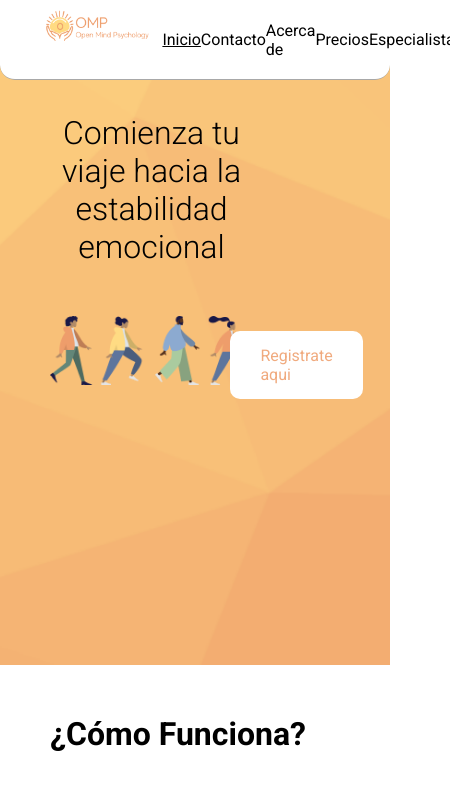
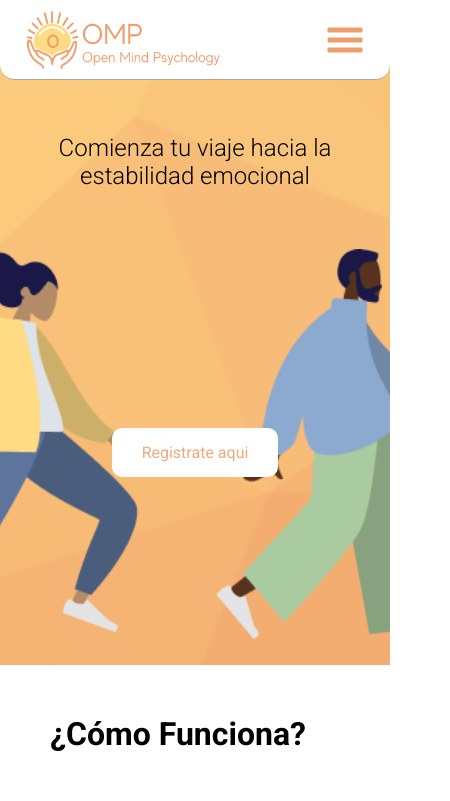
Before and after one commit to sabucds/Open-Mind-Psychology, a React (Create React App) app: page / in a window 390 px wide. Shown: the top 801 px of the page, 450 px wide, since content can reach past the window. Built offline with nearby package versions, Linux system fonts and the light colour scheme.

Commit message:
navbar e inicio responsives

```diff
--- a/src/components/Navbar/MenuList.jsx
+++ b/src/components/Navbar/MenuList.jsx
@@ -2,14 +2,6 @@ export const MenuList = [
   {
     title: "Inicio",
     url: "/",
-  },
-  {
-    title: "Contacto",
-    url: "/contacto",
-  },
-  {
-    title: "Acerca de",
-    url: "/acerca",
   },
   {
     title: "Precios",
@@ -20,6 +12,14 @@ export const MenuList = [
     url: "/especialistas",
   },
   {
+    title: "Acerca de",
+    url: "/acerca",
+  },
+  {
+    title: "Contacto",
+    url: "/contacto",
+  },
+  {
     title: "Iniciar sesion",
     url: "/iniciar",
   },
--- a/src/components/Navbar/Navbar.css
+++ b/src/components/Navbar/Navbar.css
@@ -1,9 +1,8 @@
 * {
   text-decoration: none;
-}
-.nav-links:active {
   color: black;
 }
+
 .navbar {
   padding: 10px 2em;
   position: fixed;
@@ -38,13 +37,14 @@
   display: inline-flex;
   justify-content: space-between;
   align-items: center;
+  font-weight: 400;
 }
 
 .bar-options {
   font-weight: 400;
 }
 
-.bar-options:last-child {
+.bar-options:last-child .nav-link {
   background: #ee9d6b;
   padding-left: 1em;
   padding-right: 1em;
@@ -53,17 +53,84 @@
   border: 2px solid #ee9d6b;
   border-radius: 15px;
 }
-.nav-links {
-  color: black;
-}
 
-.bar-options:last-child:hover {
+.bar-options:last-child:hover .nav-link {
   background: #ee9d6bde;
 }
-.bar-options:last-child .nav-links {
+.bar-options:last-child .nav-link {
   color: white;
 }
 
 .active {
   text-decoration: underline;
 }
+.bar-options:last-child .active {
+  text-decoration-color: white;
+}
+.menu-icon {
+  display: none;
+  cursor: pointer;
+  height: 50px;
+  width: 50px;
+  background-image: url(../img/salir-menu.png);
+}
+
+.times {
+  transform: rotate(360deg);
+  transition: all 0.2s ease-in-out;
+}
+.bar {
+  transform: rotate(180deg);
+  transition: all 0.2s ease-in-out;
+  background-image: url(../img/menu_icon.png);
+}
+
+@media screen and (max-width: 850px) {
+  .bar-options {
+    font-size: 14px;
+  }
+  .navbar {
+    padding: 10px;
+  }
+  .menu-options {
+    width: 65%;
+  }
+  .nav-wrapper {
+    width: 35%;
+  }
+}
+@media screen and (max-width: 600px) {
+  .menu-icon {
+    display: block;
+    margin-right: 20px;
+    margin-top: 5px;
+  }
+  .menu-options {
+    flex-direction: column;
+    border-bottom-left-radius: 10px;
+    border-bottom-right-radius: 10px;
+    width: 100%;
+    position: absolute;
+    background-color: #ffffffe3;
+    margin-top: 60px;
+    padding: 20px;
+    transition: all 0.5s ease-in-out;
+  }
+  .navbar {
+    padding: 10px 0;
+    display: flex;
+    justify-content: space-between;
+  }
+
+  .close {
+    right: -100%;
+    transition: all 0.5s ease-in-out;
+  }
+  .nav-link {
+    margin: 10px 0;
+  }
+
+  .logo {
+    width: 400px;
+  }
+}
--- a/src/components/Navbar/Navbar.jsx
+++ b/src/components/Navbar/Navbar.jsx
@@ -1,23 +1,33 @@
-import React from "react";
+import React, { useState } from "react";
 import { NavLink } from "react-router-dom";
 import { MenuList } from "./MenuList";
 
 const Navbar = () => {
+  const [clicked, setClicked] = useState(false);
   const menulist = MenuList.map(({ url, title }, index) => {
     return (
       <li className="bar-options" key={index}>
         <NavLink exact className="nav-links" activeClassName="active" to={url}>
-          {title}
+          <div className="nav-link">{title}</div>
         </NavLink>
       </li>
     );
   });
+  const handleClick = () => {
+    setClicked(!clicked);
+  };
   return (
     <nav className="navbar">
       <div className="nav-wrapper">
         <div className="logo"></div>
       </div>
-      <ul className="menu-options">{menulist}</ul>
+      <div
+        className={clicked ? "menu-icon times" : "menu-icon bar"}
+        onClick={handleClick}
+      ></div>
+      <ul className={clicked ? "menu-options" : "menu-options close"}>
+        {menulist}
+      </ul>
     </nav>
   );
 };
--- a/src/components/pages/inicio/Inicio.css
+++ b/src/components/pages/inicio/Inicio.css
@@ -149,3 +149,44 @@
 .emotion {
   font-weight: bold;
 }
+
+@media screen and (max-width: 600px) {
+  .first-sect {
+    flex-direction: column;
+    padding: 10px 0;
+  }
+  .slogan {
+    font-size: 1.5rem;
+  }
+  .registra-button {
+    position: absolute;
+  }
+  .pers-group {
+    display: none;
+  }
+  .left-column {
+    height: 30%;
+    width: 100%;
+    align-items: center;
+    justify-content: center;
+  }
+  .right-colum {
+    height: 70%;
+    justify-content: center;
+    width: 100%;
+    background-image: url("../../img/Grupo\ Personas.png");
+    background-repeat: no-repeat;
+    background-size: cover;
+    background-position: center;
+  }
+  .second-sect {
+    height: max-content;
+  }
+  .third-sect {
+    height: max-content;
+  }
+  .steps {
+    flex-direction: column;
+    align-items: center;
+  }
+}
```
Also changed, not shown: src/components/img/menu_icon.png (added), src/components/img/salir-menu.png (added).
